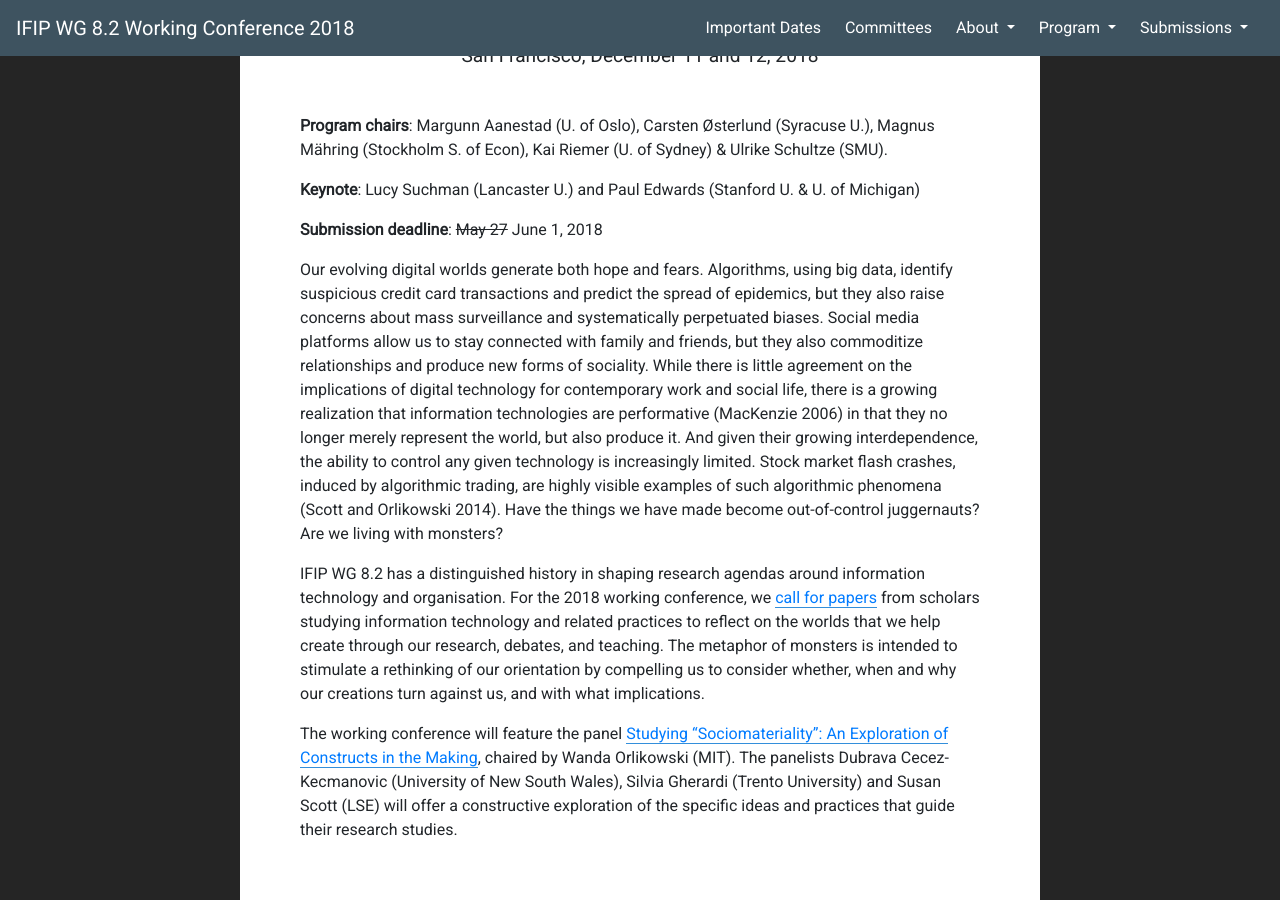
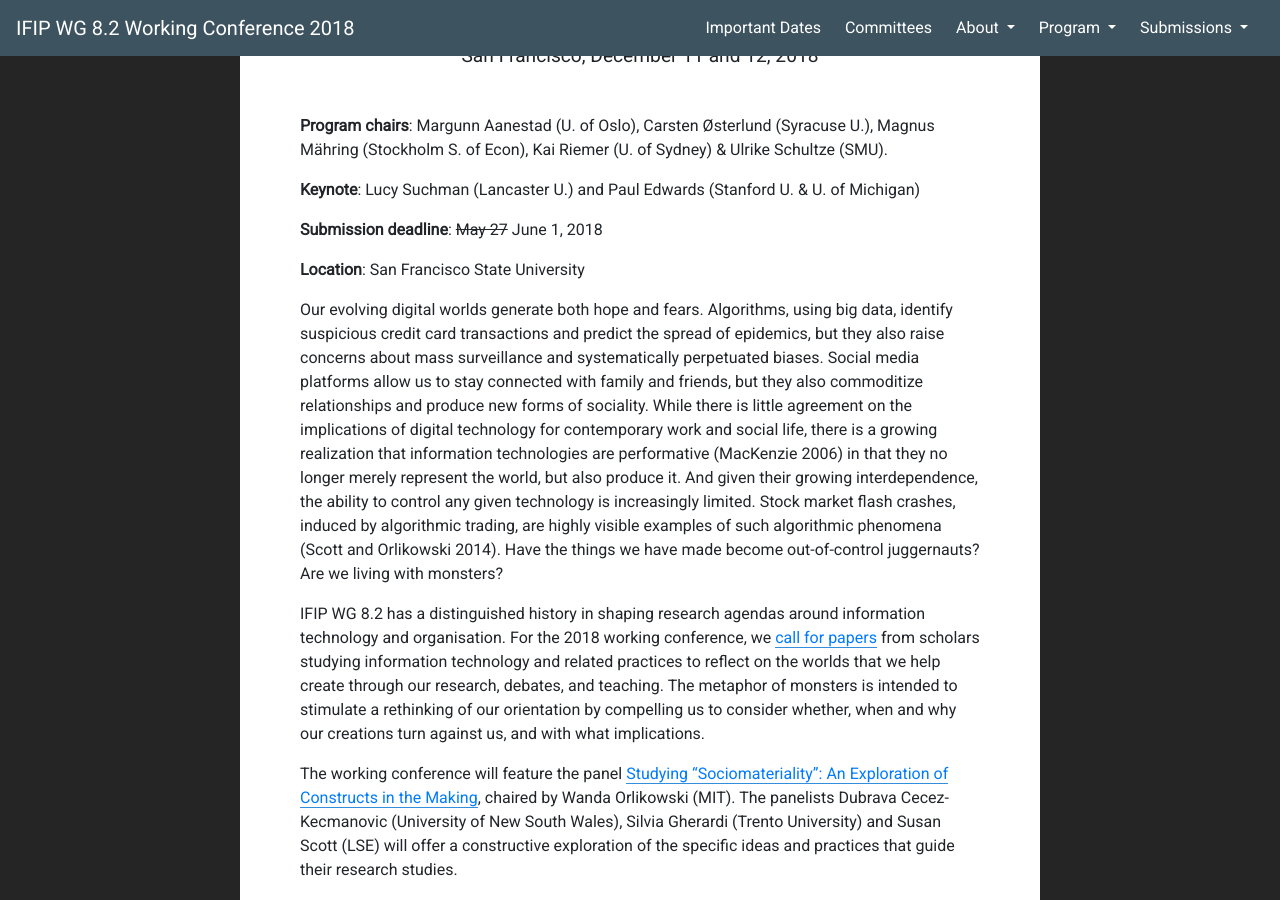
Before and after one commit to ifip82conf/ifip82conf.github.io, a Jekyll site: the page built from index.md, in a window 1280 px wide and 900 px high, scrolled down 515 px. Built offline with Jekyll 4.4.1, drawn with Linux system fonts in a browser that asks for light colours; nearby versions of some CDN libraries.

Commit message:
Added location

```diff
--- a/index.md
+++ b/index.md
@@ -9,6 +9,8 @@ Kai Riemer (U. of Sydney) & Ulrike Schultze (SMU).
 **Keynote**: Lucy Suchman (Lancaster U.) and Paul Edwards (Stanford U. & U. of Michigan)
 
 **Submission deadline**: ~~May 27~~ June 1, 2018
+
+**Location**: San Francisco State University
 
 Our evolving digital worlds generate both hope and fears. Algorithms, using big data, identify suspicious
 credit card transactions and predict the spread of epidemics, but they also raise concerns about mass
```
